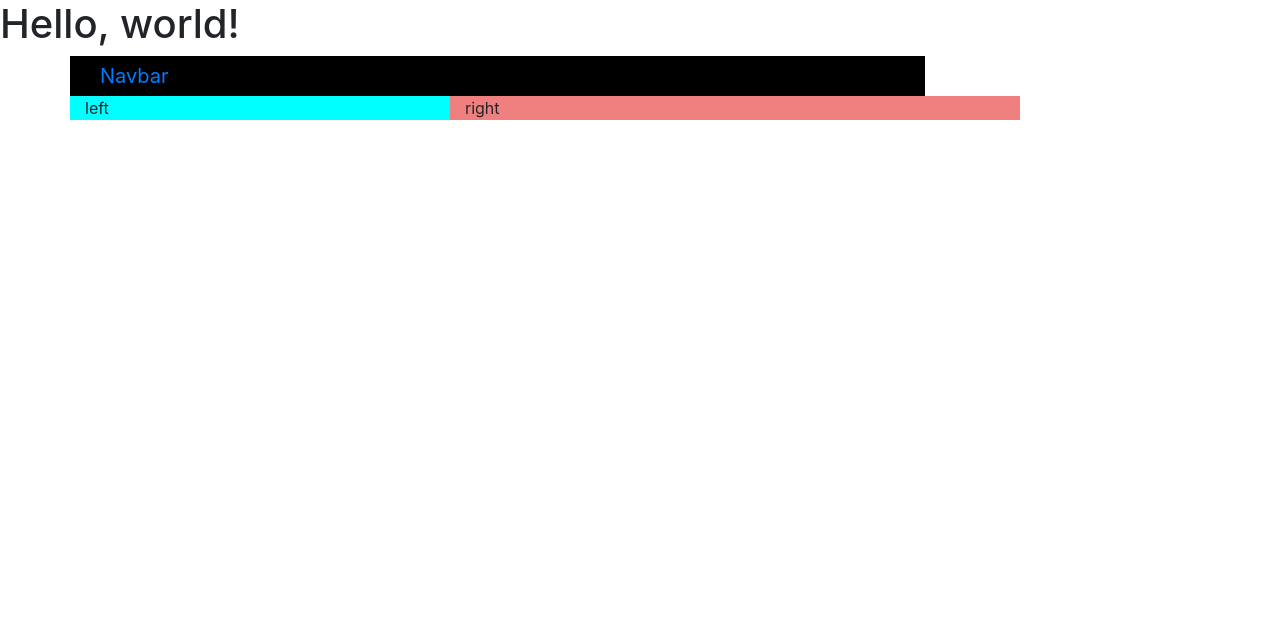
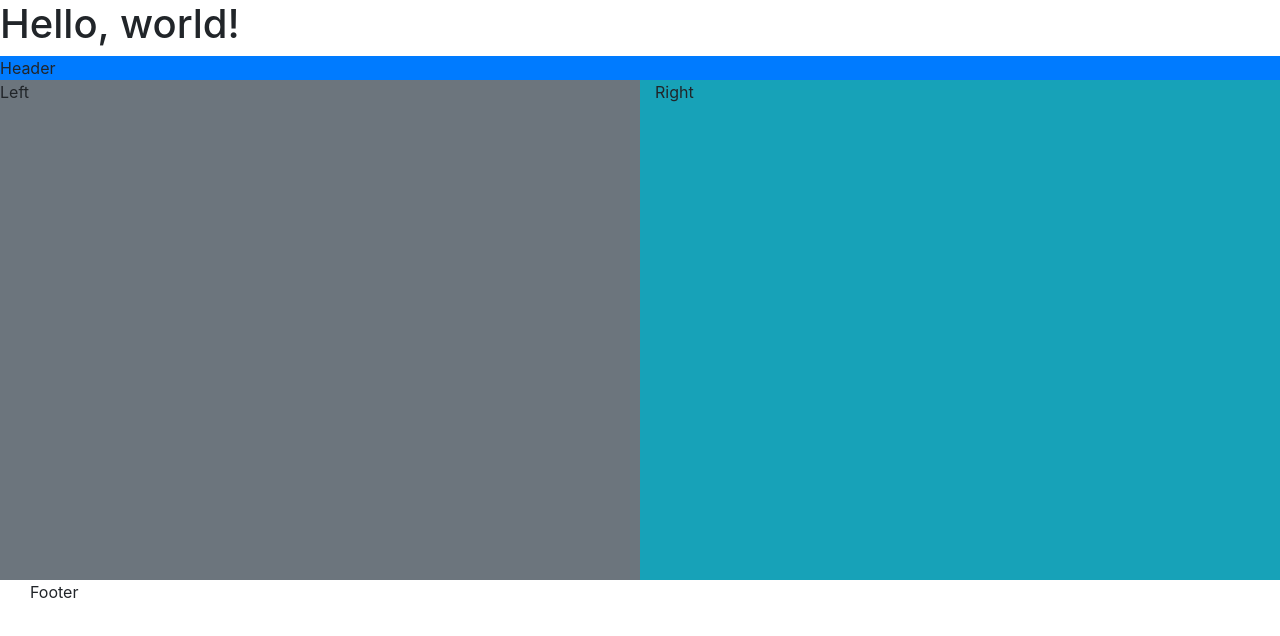
Before and after one commit to Brittneyfernandez/collab-practice, a plain HTML site: page index.html in a window 1280 px wide. Drawn offline with nearby package versions, Linux system fonts and the light colour scheme.

Commit message:
changing height

```diff
--- a/css/style.css
+++ b/css/style.css
@@ -1,11 +1,11 @@
-.col-4{
-    background-color: aqua;
+#mycol {
+    background-color: blue;
 }
 
-.col-6{
-    background-color:lightcoral;
+.myCustomClass {
+    background-color: red;
 }
 
-.col-9{
-    background-color:black;
+.myContent {
+    height: 500px;
 }
--- a/index.html
+++ b/index.html
@@ -31,20 +31,21 @@
         <a class="navbar-brand" href="#">Navbar</a>
       </div>
     </nav>  -->
+    <div class="container"></div>
+    <header class="row bg-primary">
+      <div class="col">Header</div>
+    </header>
 
-    <div class="container">
-      <div class="row">
-        <div class="col-9">
-          <!--<nav class="navbar navbar-light bg-light"> -->
-            <div class="container-fluid">
-              <a class="navbar-brand" href="#">Navbar</a>
-            </div>
-          </nav>
-        </div>
-        <div class="col-4">left</div>
-        <div class="col-6">right</div>
+    <div class="row">
+          <div class="col-6 bg-secondary myContent">Left</div>
+          <div class="col-6 bg-info myContent">Right</div>
       </div>
-    </div>
+    </main>
+
+    <footer class="container-fluid">
+      <div class="col">Footer</div>
+    </footer>
+
 
   </body>
 </html>
```
